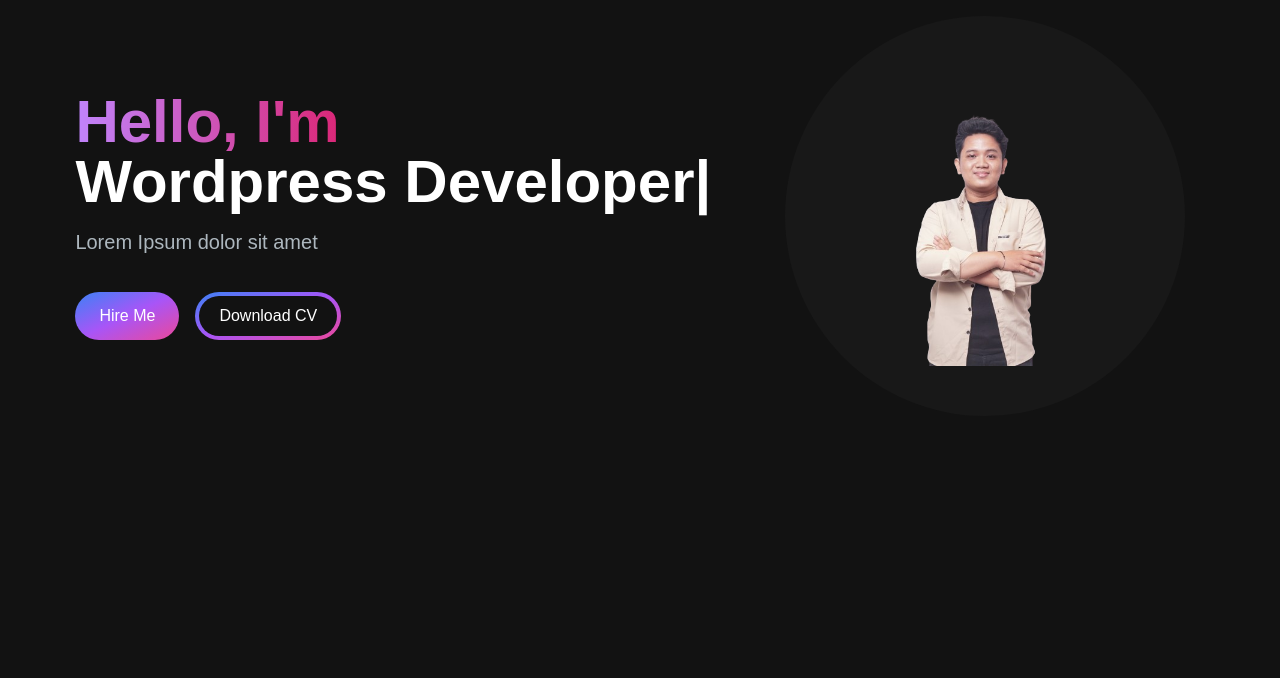
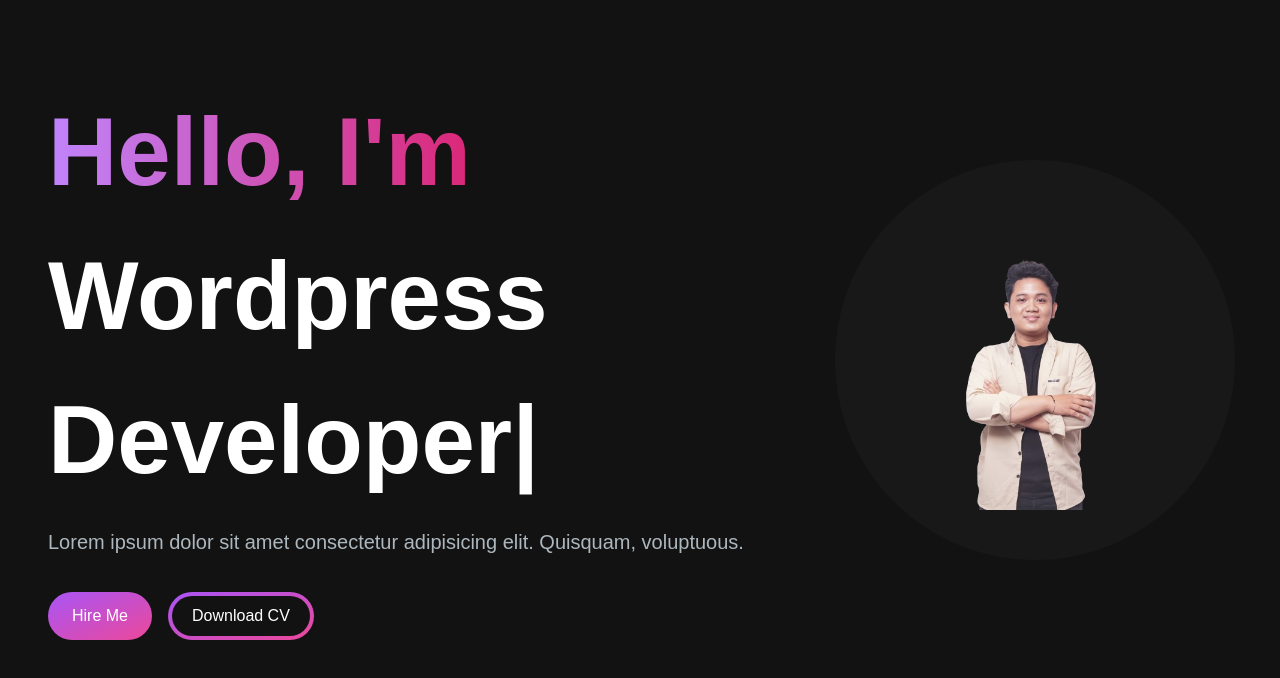
Before and after one commit to ErikoSyahPutra/Personal-Portfolio, a Next.js app: page / in a window 1280 px wide. Shown: the top 678 px of the page. Built offline with nearby package versions, Linux system fonts and the light colour scheme.

Commit message:
Add: Navbar Section

```diff
--- a/src/app/components/HeroSection.jsx
+++ b/src/app/components/HeroSection.jsx
@@ -2,22 +2,22 @@
 import React from "react";
 import Image from "next/image";
 import { TypeAnimation } from "react-type-animation";
+import Link from "next/link";
 
 const HeroSection = () => {
   return (
-    <section>
+    <section className="lg:py-16">
       <div className="grid grid-cols-1 sm:grid-cols-12">
-        <div className="col-span-7 place-self-center text-center sm:text-left">
-          <h1 className="text-white mb-4 text-4xl sm:text-5xl lg:text-6xl font-extrabold">
-            <span class="text-transparent bg-clip-text bg-gradient-to-r from-purple-400 to-pink-600">
-              Hello, I'm {""}
+        <div className="col-span-8 place-self-center text-center sm:text-left justify-self-start">
+          <h1 className="text-white mb-4 text-4xl sm:text-5xl lg:text-8xl lg:leading-normal font-extrabold">
+            <span className="text-transparent bg-clip-text bg-gradient-to-r from-purple-400 to-pink-600">
+              Hello, I'm{" "}
             </span>
-            <br/>
+            <br />
             <TypeAnimation
               sequence={[
-                // Same substring at the start will only be typed out once, initially
                 "Eriko Syah",
-                1000, // wait 1s before replacing "Mice" with "Hamsters"
+                1000,
                 "Web Developer",
                 1000,
                 "Wordpress Developer",
@@ -30,25 +30,32 @@
               repeat={Infinity}
             />
           </h1>
-          <p className="text-[#ADB7BE] text-base sm:text-lg  mb-6 lg:text-xl">
-            Lorem Ipsum dolor sit amet{" "}
+          <p className="text-[#ADB7BE] text-base sm:text-lg mb-6 lg:text-xl">
+            Lorem ipsum dolor sit amet consectetur adipisicing elit. Quisquam,
+            voluptuous.
           </p>
           <div>
-            <button className="px-6 py-3 w-full sm:w-fit rounded-full mr-4 bg-gradient-to-br from-blue-500 via-purple-500 to-pink-500   hover:bg-slate-200 text-white">
+            <Link
+              href="/#contact"
+              className="px-6 inline-block py-3 w-full sm:w-fit rounded-full mr-4 bg-gradient-to-br from-purple-500 to-pink-500 hover:bg-slate-200 text-white"
+            >
               Hire Me
-            </button>
-            <button className="px-1 py-1 w-full sm:w-fit rounded-full mr-4 bg-gradient-to-br from-blue-500 via-purple-500 to-pink-500 hover:bg-slate-800 text-white mt-3">
+            </Link>
+            <Link
+              href="/"
+              className="px-1 inline-block py-1 w-full sm:w-fit rounded-full bg-gradient-to-br from-purple-500 to-pink-500 hover:bg-slate-800 text-white mt-3"
+            >
               <span className="block bg-[#121212] hover:bg-slate-800 rounded-full px-5 py-2">
                 Download CV
               </span>
-            </button>
+            </Link>
           </div>
         </div>
-        <div className="col-span-5 place-self-center mt-4 lg:mt-0">
-          <div class="rounded-full bg-[#181818] w-[250px] h-[250px] lg:w-[400px] lg:h-[400px] relative">
+        <div className="col-span-4 place-self-center mt-4 lg:mt-0">
+          <div className="rounded-full bg-[#181818] w-[250px] h-[250px] lg:w-[400px] lg:h-[400px] relative">
             <Image
               src="/images/photo-eriko.png"
-              alt="photo-eriko"
+              alt="hero image"
               className="absolute transform -translate-x-1/2 -translate-y-1/2 top-1/2 left-1/2"
               width={300}
               height={300}
--- /dev/null
+++ b/src/app/components/Navbar.jsx
@@ -0,0 +1,67 @@
+"use client";
+import Link from "next/link";
+import React, { useState } from "react";
+import NavLink from "./NavLink";
+import { HambergerMenu, CloseSquare } from "iconsax-react";
+import MenuOverlay from "./MenuOverlay";
+
+const navlinks = [
+  {
+    title: "About",
+    path: "#about",
+  },
+  {
+    title: "Projects",
+    path: "#projects",
+  },
+  {
+    title: "Contact",
+    path: "#contact",
+  },
+];
+
+const Navbar = () => {
+  const [navbarOpen, setNavbarOpen] = useState(false);
+
+  return (
+    <nav className="fixed top-0 left-0 right-0 z-10 bg-[#121212] bg-opacity-100 ">
+      <div className="flex flex-wrap items-center justify-between mx-auto px-4 py-2">
+        <Link
+          href={"/"}
+          className="text-2xl md:text-5xl text-white font-semibold "
+        >
+          LOGO
+        </Link>
+        <div className="mobile-menu block md:hidden">
+          {!navbarOpen ? (
+            <button
+              onClick={() => setNavbarOpen(true)}
+              className="flex items-center px-3 py-2 text-slate-200 hover:text-white hover:border-white"
+            >
+              <HambergerMenu size={32} variant="Bold" color="white" />
+            </button>
+          ) : (
+            <button
+              onClick={() => setNavbarOpen(false)}
+              className="flex items-center px-3 py-2  text-slate-200 hover:text-white hover:border-white"
+            >
+              <CloseSquare size={32} variant="Bold" color="white" />
+            </button>
+          )}
+        </div>
+        <div className="menu hidden md:block md:w-auto" id="navbar">
+          <ul className="flex p-4 md:p-0 md:flex-row md:space-x-8 mt-0">
+            {navlinks.map((link, index) => (
+              <li key={index}>
+                <NavLink href={link.path} title={link.title} />
+              </li>
+            ))}
+          </ul>
+        </div>
+      </div>
+      {navbarOpen ? <MenuOverlay links={navlinks} /> : null}
+    </nav>
+  );
+};
+
+export default Navbar;
```
